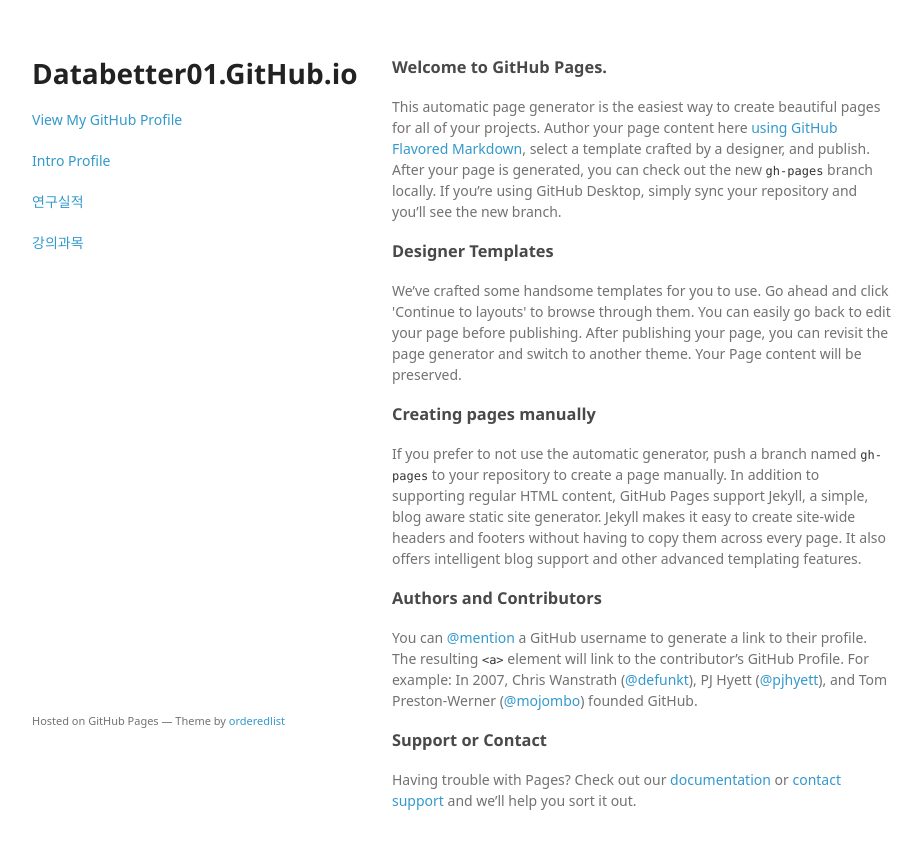
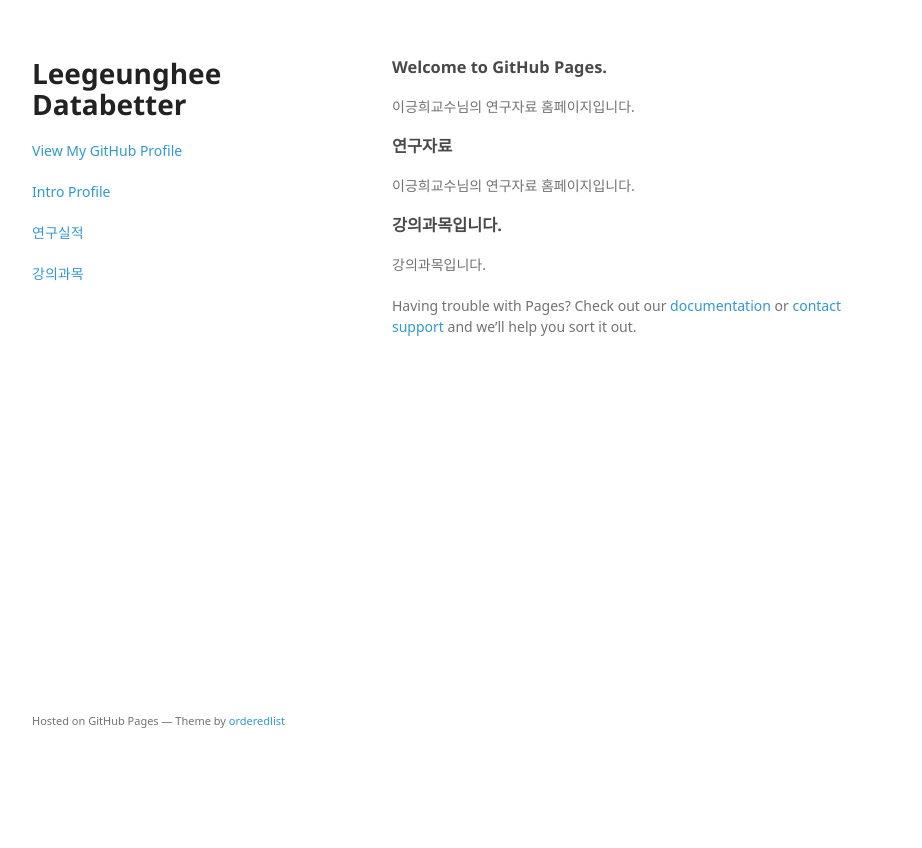
Before and after one commit to databetter01/databetter02.github.io, a plain HTML site: page index.html in a window 1280 px wide. Shown: the whole page, without its empty margins (178-1100 px from the left). After the commit the page ends 800 px from the top, so only its background shows below. Drawn offline with Linux system fonts and the light colour scheme; a web font is replaced by a local one.

Commit message:
Update index.html

```diff
--- a/index.html
+++ b/index.html
@@ -15,7 +15,7 @@
   <body>
     <div class="wrapper">
       <header>
-        <h1>Databetter01.GitHub.io</h1>
+        <h1>Leegeunghee Databetter</h1>
         <p></p>
         <p class="view"><a href="https://github.com/databetter01">View My GitHub Profile</a></p>
         <p class="view"><a href="https://github.com/databetter01">Intro Profile</a></p>
@@ -26,25 +26,18 @@
         <h3>
 <a id="welcome-to-github-pages" class="anchor" href="#welcome-to-github-pages" aria-hidden="true"><span aria-hidden="true" class="octicon octicon-link"></span></a>Welcome to GitHub Pages.</h3>
 
-<p>This automatic page generator is the easiest way to create beautiful pages for all of your projects. Author your page content here <a href="https://guides.github.com/features/mastering-markdown/">using GitHub Flavored Markdown</a>, select a template crafted by a designer, and publish. After your page is generated, you can check out the new <code>gh-pages</code> branch locally. If you’re using GitHub Desktop, simply sync your repository and you’ll see the new branch.</p>
+<p>이긍희교수님의 연구자료 홈페이지입니다.</p>
 
 <h3>
-<a id="designer-templates" class="anchor" href="#designer-templates" aria-hidden="true"><span aria-hidden="true" class="octicon octicon-link"></span></a>Designer Templates</h3>
+<a id="designer-templates" class="anchor" href="#designer-templates" aria-hidden="true"><span aria-hidden="true" class="octicon octicon-link"></span></a>연구자료</h3>
 
-<p>We’ve crafted some handsome templates for you to use. Go ahead and click 'Continue to layouts' to browse through them. You can easily go back to edit your page before publishing. After publishing your page, you can revisit the page generator and switch to another theme. Your Page content will be preserved.</p>
+<p>이긍희교수님의 연구자료 홈페이지입니다.</p>
 
 <h3>
-<a id="creating-pages-manually" class="anchor" href="#creating-pages-manually" aria-hidden="true"><span aria-hidden="true" class="octicon octicon-link"></span></a>Creating pages manually</h3>
+<a id="creating-pages-manually" class="anchor" href="#creating-pages-manually" aria-hidden="true"><span aria-hidden="true" class="octicon octicon-link"></span></a>강의과목입니다.</h3>
 
-<p>If you prefer to not use the automatic generator, push a branch named <code>gh-pages</code> to your repository to create a page manually. In addition to supporting regular HTML content, GitHub Pages support Jekyll, a simple, blog aware static site generator. Jekyll makes it easy to create site-wide headers and footers without having to copy them across every page. It also offers intelligent blog support and other advanced templating features.</p>
+<p>강의과목입니다.</p>
 
-<h3>
-<a id="authors-and-contributors" class="anchor" href="#authors-and-contributors" aria-hidden="true"><span aria-hidden="true" class="octicon octicon-link"></span></a>Authors and Contributors</h3>
-
-<p>You can <a href="https://help.github.com/articles/basic-writing-and-formatting-syntax/#mentioning-users-and-teams" class="user-mention">@mention</a> a GitHub username to generate a link to their profile. The resulting <code>&lt;a&gt;</code> element will link to the contributor’s GitHub Profile. For example: In 2007, Chris Wanstrath (<a href="https://github.com/defunkt" class="user-mention">@defunkt</a>), PJ Hyett (<a href="https://github.com/pjhyett" class="user-mention">@pjhyett</a>), and Tom Preston-Werner (<a href="https://github.com/mojombo" class="user-mention">@mojombo</a>) founded GitHub.</p>
-
-<h3>
-<a id="support-or-contact" class="anchor" href="#support-or-contact" aria-hidden="true"><span aria-hidden="true" class="octicon octicon-link"></span></a>Support or Contact</h3>
 
 <p>Having trouble with Pages? Check out our <a href="https://help.github.com/pages">documentation</a> or <a href="https://github.com/contact">contact support</a> and we’ll help you sort it out.</p>
       </section>
```
